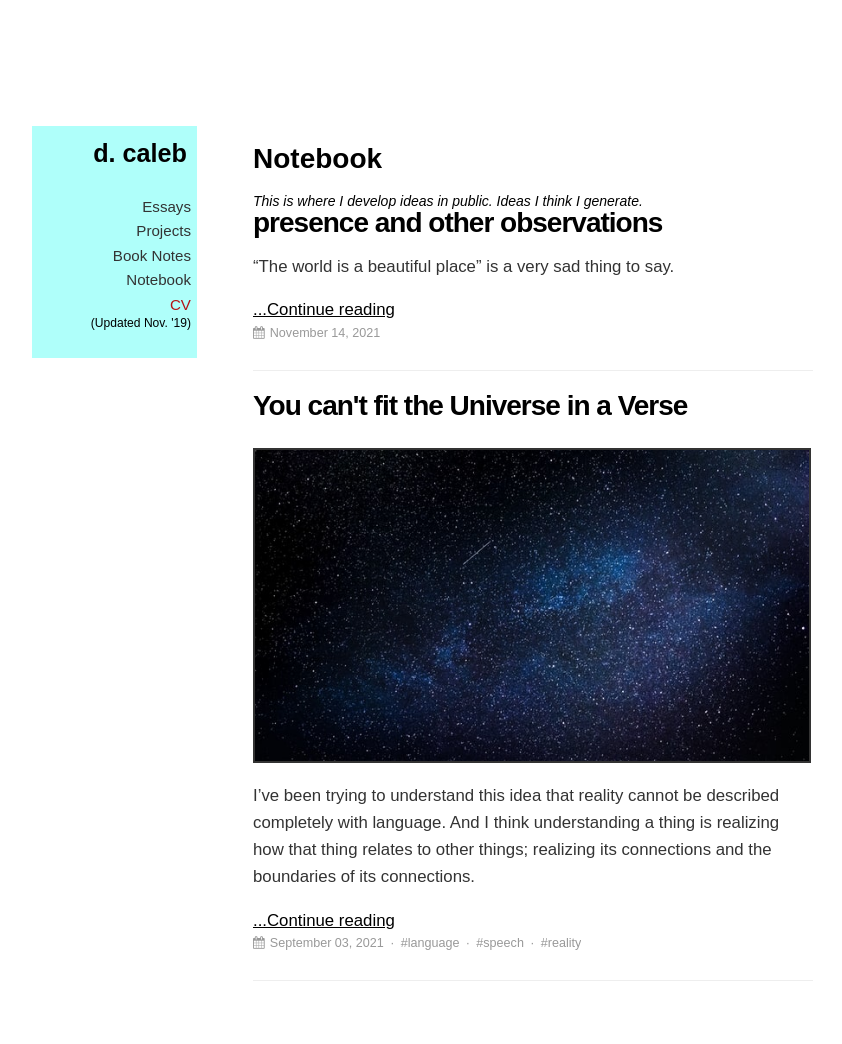
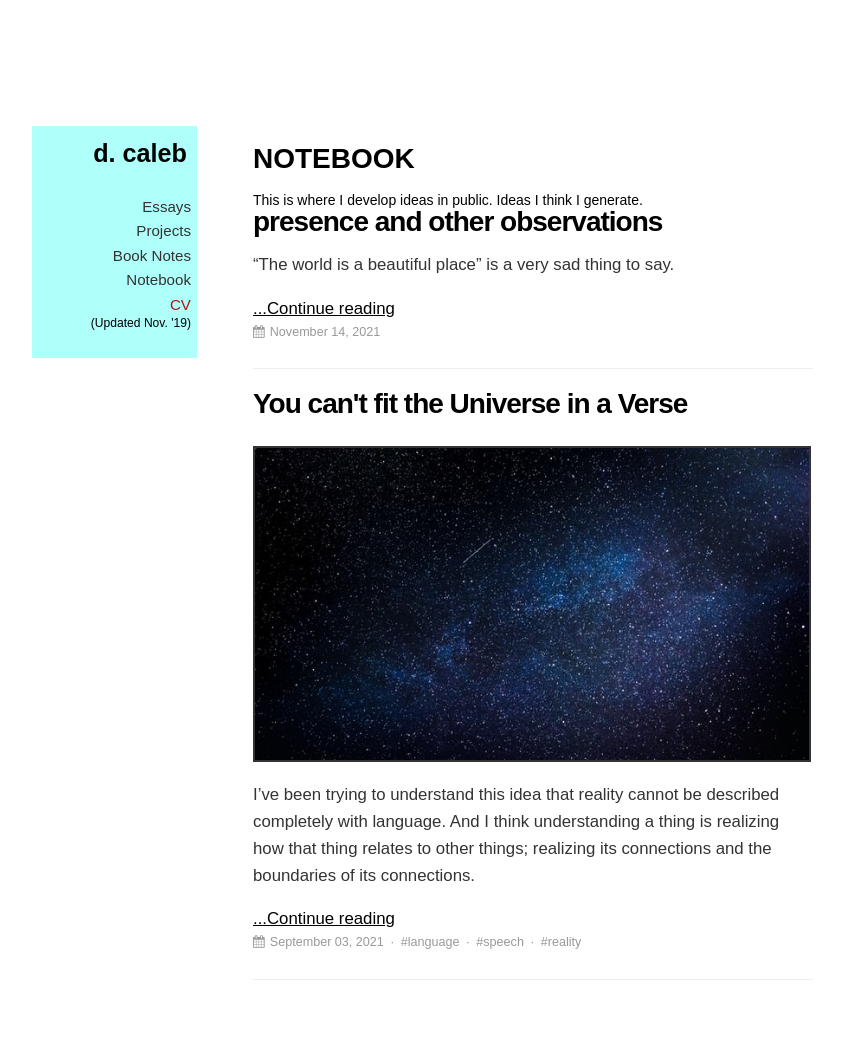
Before and after one commit to dCO2/rococo, a Jekyll site: the page built from notes/index.html, in a window 1280 px wide. Shown: the whole page, without its empty margins (123-965 px from the left). Built offline with Jekyll 4.4.1, drawn with Linux system fonts in a browser that asks for light colours; some web fonts are replaced.

Commit message:
blogging like a hacker

```diff
--- a/notes/index.html
+++ b/notes/index.html
@@ -3,8 +3,11 @@ layout: default
 title: Notes
 permalink: notes/
 ---
-<h1>Notebook</h1>
-<i>This is where I develop ideas in public. Ideas I think I generate.</i>
+<h1>NOTEBOOK</h1>
+This is where I develop ideas in public. Ideas I think I generate.
+
+
+
 {% for post in site.posts %}
     {% if post.layout == 'note' %}
         <div class=post>
```
